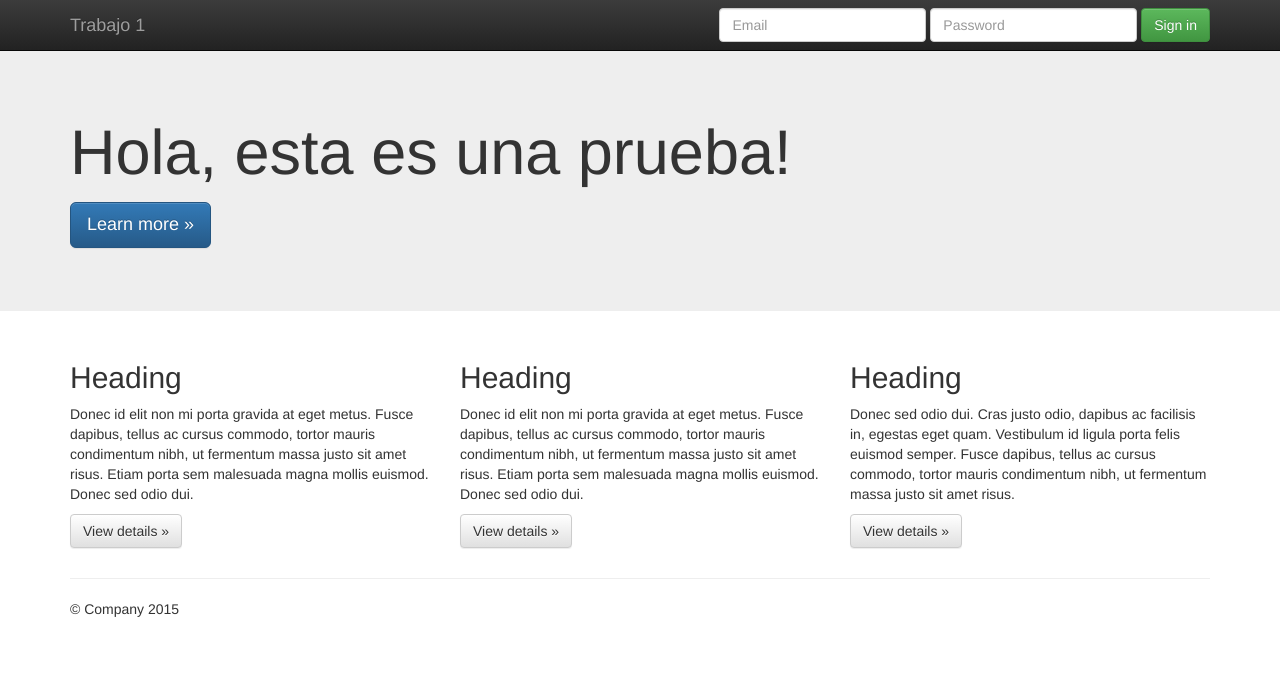
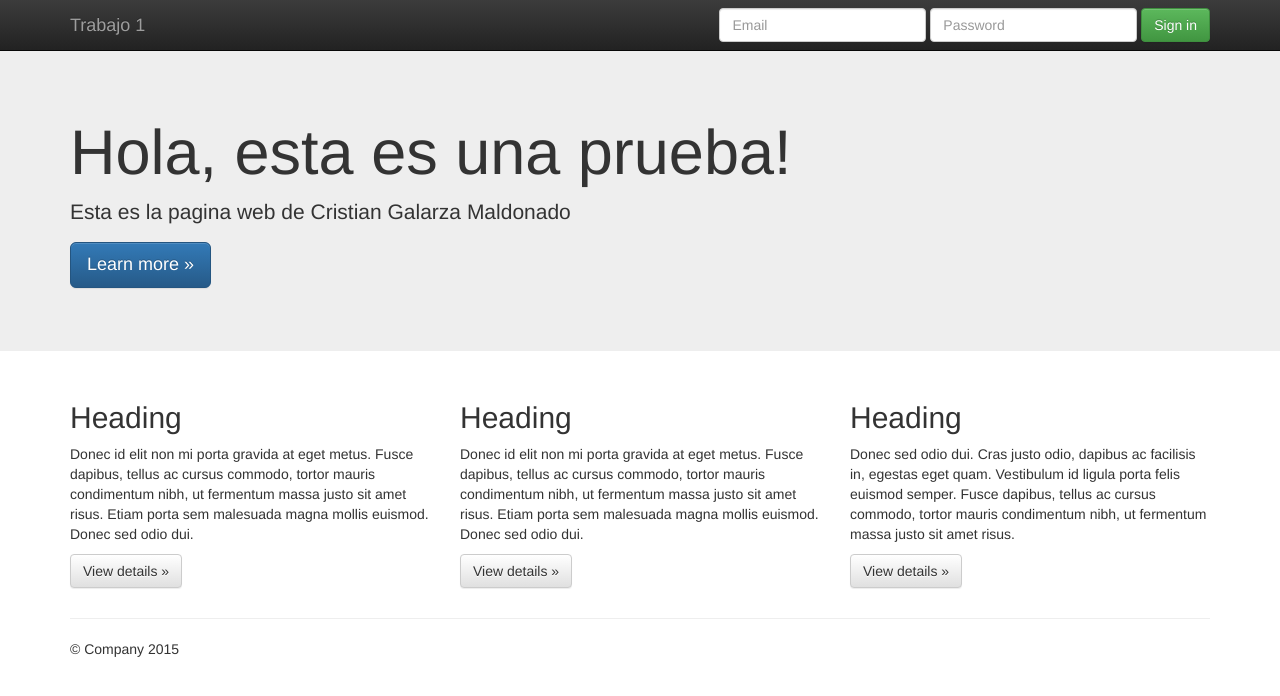
Before and after one commit to Cristianzz/Trabajo2-Cristian-Galarza, a plain HTML site: page index.html in a window 1280 px wide. Drawn offline with nearby package versions, Linux system fonts and the light colour scheme.

Commit message:
se modifico el texto de la etiqueta p dento del index.html

```diff
--- a/index.html
+++ b/index.html
@@ -56,7 +56,7 @@
     <div class="jumbotron">
       <div class="container">
         <h1>Hola, esta es una prueba!</h1>
-        <p></p>
+        <p>Esta es la pagina web de Cristian Galarza Maldonado</p>
         <p><a class="btn btn-primary btn-lg" href="#" role="button">Learn more &raquo;</a></p>
       </div>
     </div>
```
